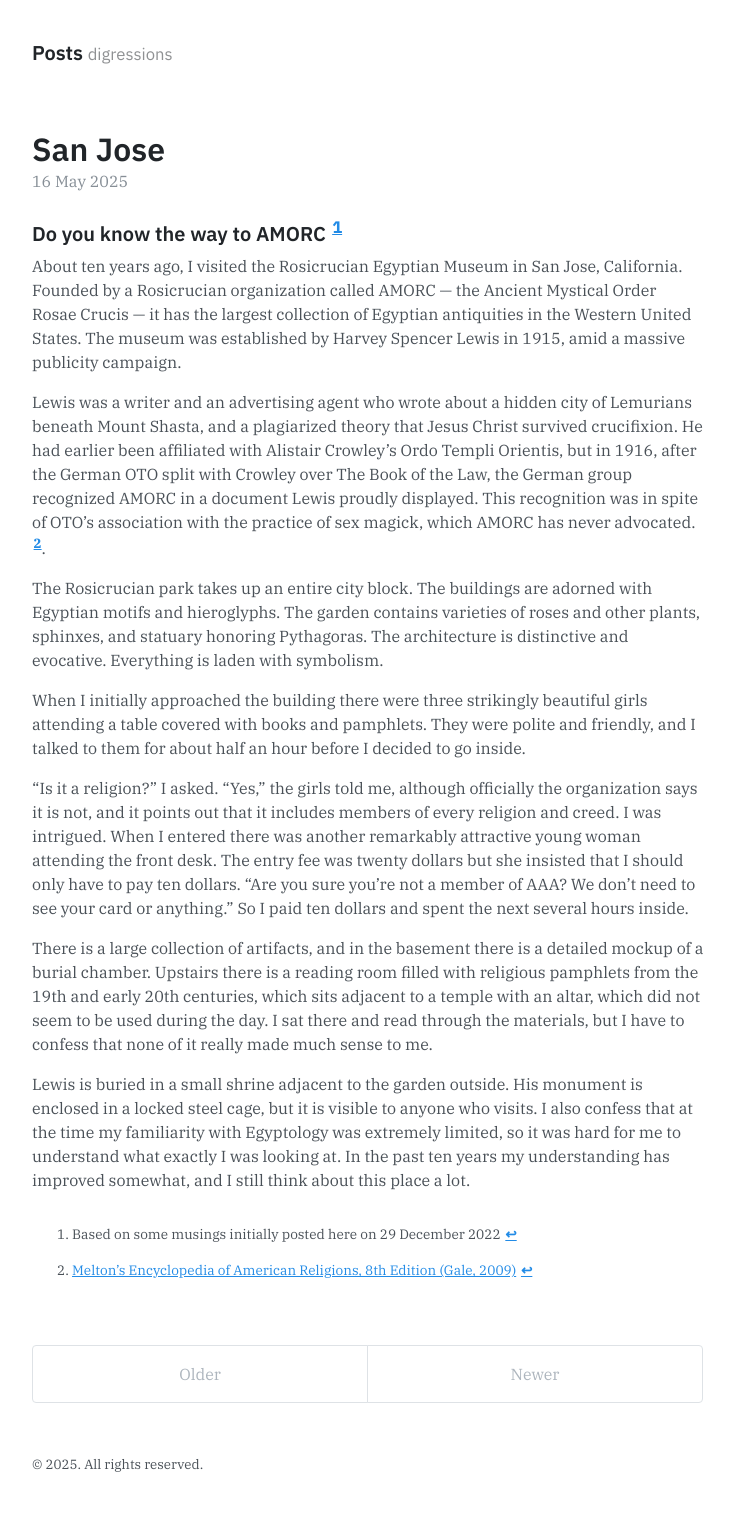
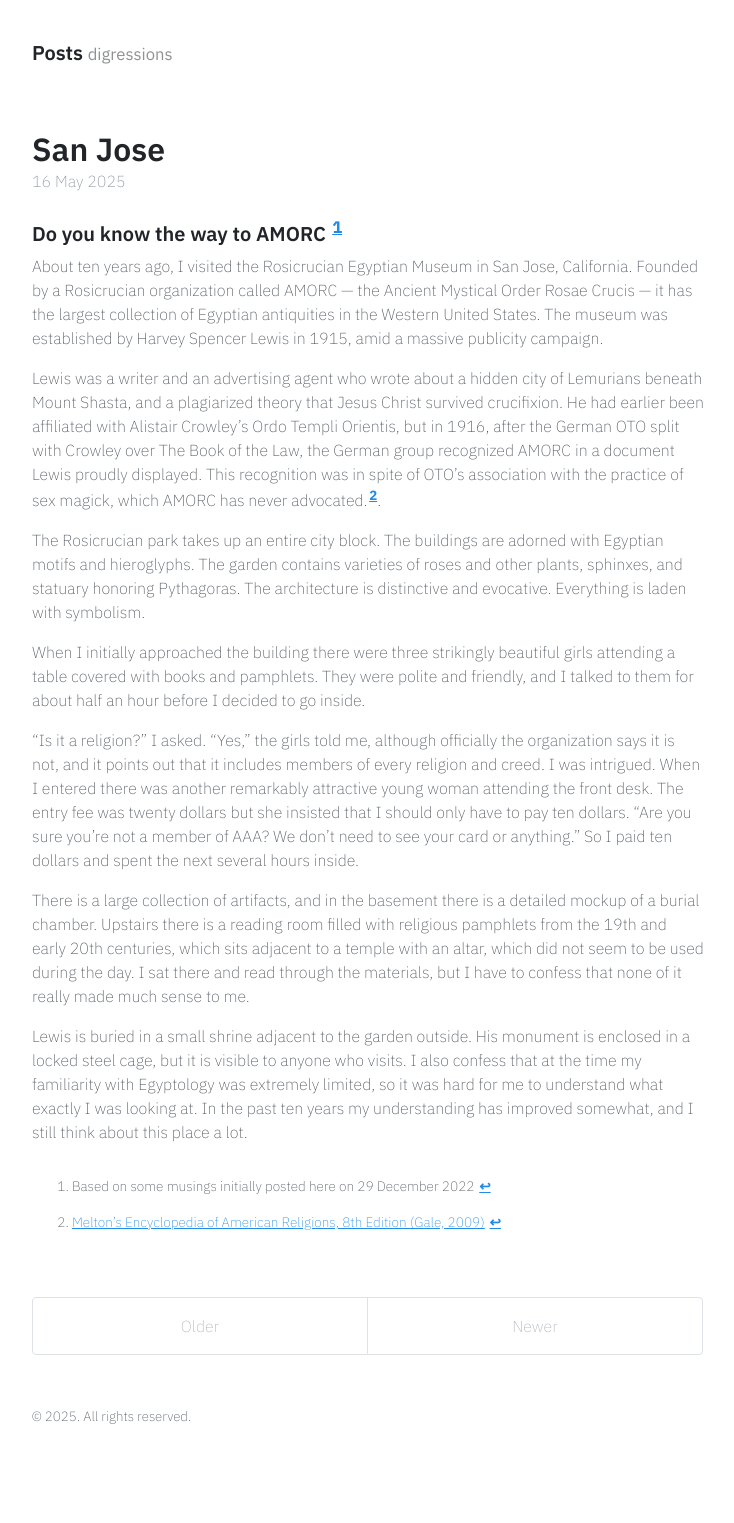
Before and after one commit to mandeluna/mandeluna.github.io, a Jekyll site: the page built from index.html, in a window 1280 px wide. Shown: the whole page, without its empty margins (272-1006 px from the left). Built offline with Jekyll 4.4.1, drawn with Linux system fonts in a browser that asks for light colours; the list of posts is cut into pages by our own code; after the commit the page ends 1475 px from its top, so only the background shows below that.

Commit message:
Custom fonts

```diff
--- a/_sass/_type.scss
+++ b/_sass/_type.scss
@@ -3,7 +3,8 @@
 // Headings, body text, lists, and other misc typographic elements.
 
 body {
-  font-family: "IBM Plex Serif", serif;
+  font-family: "IBM Plex Sans", sans-serif;
+  font-weight: 200;
 }
 
 h1, h2, h3, h4, h5, h6 {
@@ -11,7 +12,6 @@ h1, h2, h3, h4, h5, h6 {
   font-weight: 600;
   line-height: 1.25;
   color: var(--heading-color);
-  font-family: "IBM Plex Sans", sans-serif;
 }
 
 h1 {
```
